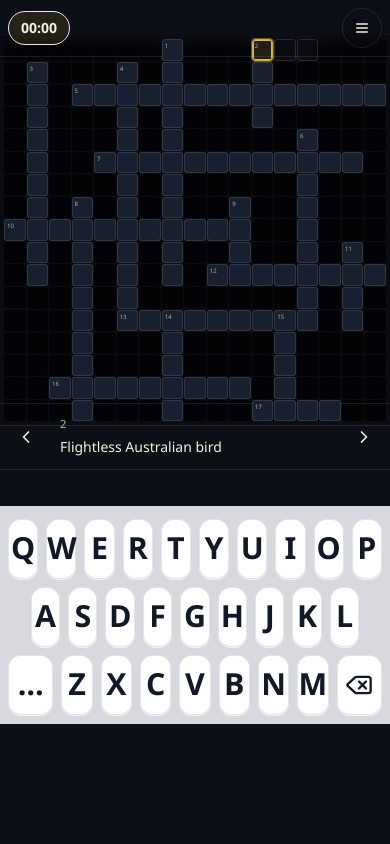
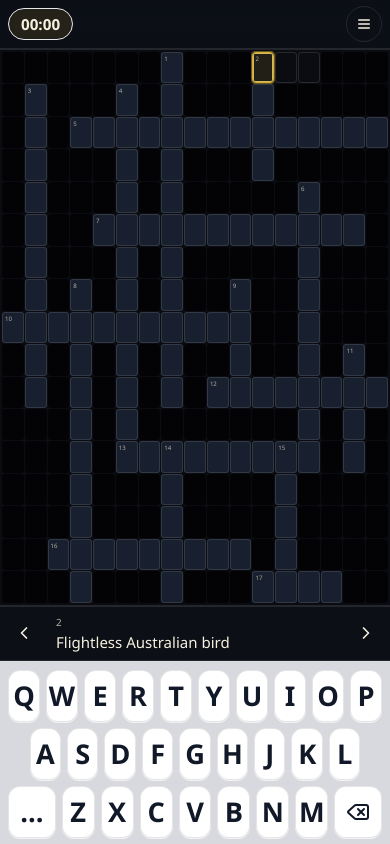
Before and after one commit to Marcmurray92/tara-app, a Next.js app: page /games/crossword/taras-birthday-crossword in a window 390 px wide. Built offline with nearby package versions, Linux system fonts and the light colour scheme; no server answers.

Commit message:
Tighten mobile crossword fit

```diff
--- a/src/components/crossword/crossword-cell.tsx
+++ b/src/components/crossword/crossword-cell.tsx
@@ -10,6 +10,7 @@ type CrosswordCellProps = {
   revealed: boolean;
   isBlock: boolean;
   density?: "regular" | "compact" | "dense";
+  fillContainer?: boolean;
   onClick: () => void;
 };
 
@@ -23,6 +24,7 @@ export function CrosswordCell({
   revealed,
   isBlock,
   density = "regular",
+  fillContainer = false,
   onClick
 }: CrosswordCellProps) {
   const numberClass =
@@ -46,7 +48,9 @@ export function CrosswordCell({
         : "rounded-[0.28rem] sm:rounded-[0.42rem]";
 
   if (isBlock) {
-    return <div className={cn("aspect-square bg-black/70", blockRadiusClass)} aria-hidden="true" />;
+    return (
+      <div className={cn(fillContainer ? "h-full w-full" : "aspect-square", "bg-black/70", blockRadiusClass)} aria-hidden="true" />
+    );
   }
 
   return (
@@ -56,7 +60,8 @@ export function CrosswordCell({
       aria-pressed={selected}
       onClick={onClick}
       className={cn(
-        "relative aspect-square border text-center transition focus-visible:outline-none focus-visible:ring-2 focus-visible:ring-focus",
+        "relative border text-center transition focus-visible:outline-none focus-visible:ring-2 focus-visible:ring-focus",
+        fillContainer ? "h-full w-full" : "aspect-square",
         cellRadiusClass,
         highlighted ? "bg-active-entry/75" : "bg-surface-strong",
         selected ? "border-accent bg-accent-soft shadow-[inset_0_0_0_1px_rgba(231,200,96,0.9),0_0_0_1px_rgba(212,175,55,0.45)]" : "border-border",
--- a/src/components/crossword/crossword-current-clue.tsx
+++ b/src/components/crossword/crossword-current-clue.tsx
@@ -21,27 +21,27 @@ export function CrosswordCurrentClue({
 }) {
   if (compact) {
     return (
-      <div className="w-full border-y border-white/10 bg-surface/90 px-1 py-1">
+      <div className="w-full shrink-0 border-y border-white/10 bg-background px-1 py-0.5">
         <div className="flex items-center gap-1">
-          <Button variant="ghost" size="sm" onClick={onPrevious} aria-label="Previous clue" className="h-11 w-11 px-0">
+          <Button variant="ghost" size="sm" onClick={onPrevious} aria-label="Previous clue" className="h-10 w-10 px-0">
             <ChevronLeft className="h-5 w-5" />
           </Button>
           <button
             type="button"
             onClick={onToggleDirection}
-            className="min-w-0 flex-1 rounded-[0.9rem] px-2 py-2 text-left transition hover:bg-white/5 focus-visible:outline-none focus-visible:ring-2 focus-visible:ring-focus"
+            className="min-w-0 flex-1 rounded-[0.9rem] px-2 py-1.5 text-left transition hover:bg-white/5 focus-visible:outline-none focus-visible:ring-2 focus-visible:ring-focus"
             aria-label={`Current clue ${entry?.number ?? ""}. ${entry?.clue ?? "Select a cell to begin."} Switches direction when tapped. Current direction ${direction}.`}
           >
             {entry ? (
               <>
-                <p className="text-[0.7rem] uppercase tracking-[0.2em] text-muted">{entry.number}</p>
-                <p className="mt-1 text-sm leading-5 text-text">{entry.clue}</p>
+                <p className="text-[0.62rem] uppercase tracking-[0.18em] text-muted">{entry.number}</p>
+                <p className="mt-0.5 text-[0.94rem] leading-5 text-text">{entry.clue}</p>
               </>
             ) : (
-              <p className="text-sm text-muted">Select a cell to begin.</p>
+              <p className="text-[0.94rem] text-muted">Select a cell to begin.</p>
             )}
           </button>
-          <Button variant="ghost" size="sm" onClick={onNext} aria-label="Next clue" className="h-11 w-11 px-0">
+          <Button variant="ghost" size="sm" onClick={onNext} aria-label="Next clue" className="h-10 w-10 px-0">
             <ChevronRight className="h-5 w-5" />
           </Button>
         </div>
--- a/src/components/crossword/crossword-game.tsx
+++ b/src/components/crossword/crossword-game.tsx
@@ -287,15 +287,15 @@ export function CrosswordGame({
       <section className="lg:hidden">
         <div className="flex h-[100svh] flex-col overflow-x-hidden bg-background">
           <div className="safe-top border-b border-white/10 bg-background/95 backdrop-blur">
-            <div className="flex items-center justify-between gap-3 px-2 py-2">
-              <div className="rounded-full border border-accent/25 bg-accent-soft px-3 py-1.5 text-sm font-semibold text-text">
+            <div className="flex items-center justify-between gap-3 px-2 py-1.5">
+              <div className="rounded-full border border-accent/25 bg-accent-soft px-3 py-1 text-[0.95rem] font-semibold text-text">
                 {timerLabel}
               </div>
 
               <button
                 type="button"
                 onClick={() => setMobileMenuOpen(true)}
-                className="flex h-10 w-10 items-center justify-center rounded-full border border-white/10 bg-surface/90 text-text transition hover:border-accent/40 hover:bg-white/5 focus-visible:outline-none focus-visible:ring-2 focus-visible:ring-focus"
+                className="flex h-9 w-9 items-center justify-center rounded-full border border-white/10 bg-surface/90 text-text transition hover:border-accent/40 hover:bg-white/5 focus-visible:outline-none focus-visible:ring-2 focus-visible:ring-focus"
                 aria-label="Open crossword menu"
               >
                 <Menu className="h-4 w-4" />
@@ -486,8 +486,8 @@ export function CrosswordGame({
               </div>
             </div>
           ) : null}
-          <div className="flex min-h-0 flex-1 flex-col">
-            <div className="flex min-h-0 basis-[44%] items-center justify-center py-0.5">
+          <div className="flex min-h-0 flex-1 flex-col overflow-hidden">
+            <div className="min-h-0 flex-1 overflow-hidden">
               <CrosswordGrid
                 puzzle={puzzle}
                 progress={progress}
@@ -498,7 +498,7 @@ export function CrosswordGame({
               />
             </div>
 
-            <div className="basis-[13%] py-0">
+            <div className="shrink-0">
               <CrosswordCurrentClue
                 entry={activeEntry}
                 direction={activeDirection}
@@ -509,7 +509,7 @@ export function CrosswordGame({
               />
             </div>
 
-            <div className="min-h-0 basis-[43%]">
+            <div className="shrink-0">
               <CrosswordTouchKeyboard
                 compact
                 onKeyPress={applyInput}
--- a/src/components/crossword/crossword-grid.tsx
+++ b/src/components/crossword/crossword-grid.tsx
@@ -31,14 +31,27 @@ export function CrosswordGrid({
     <div
       className={cn(
         "border border-white/10 bg-black/20",
-        compact ? "w-full border-x-0 px-1 py-1" : "rounded-[1.4rem] p-2.5 sm:p-3.5"
+        compact
+          ? "flex h-full w-full items-center justify-center overflow-hidden border-x-0 px-0.5 py-0.5"
+          : "rounded-[1.4rem] p-2.5 sm:p-3.5"
       )}
     >
       <div
-        className={cn("grid", compact ? "gap-px" : "gap-0.5 sm:gap-1")}
-        style={{
-          gridTemplateColumns: `repeat(${puzzle.columns}, minmax(0, 1fr))`
-        }}
+        className={cn(
+          "grid",
+          compact ? "mx-auto h-full max-h-full max-w-full shrink-0 gap-px" : "gap-0.5 sm:gap-1"
+        )}
+        style={
+          compact
+            ? {
+                gridTemplateColumns: `repeat(${puzzle.columns}, minmax(0, 1fr))`,
+                gridTemplateRows: `repeat(${puzzle.rows}, minmax(0, 1fr))`,
+                aspectRatio: `${puzzle.columns} / ${puzzle.rows}`
+              }
+            : {
+                gridTemplateColumns: `repeat(${puzzle.columns}, minmax(0, 1fr))`
+              }
+        }
       >
         {puzzle.cells.flat().map((cell) => {
           const playerCell = progress.cells[cell.row]?.[cell.column];
@@ -54,6 +67,7 @@ export function CrosswordGrid({
               revealed={playerCell?.revealed ?? false}
               isBlock={!cell.solution}
               density={density}
+              fillContainer={compact}
               onClick={() => onSelectCell(cell.row, cell.column)}
             />
           );
--- a/src/components/crossword/crossword-touch-keyboard.tsx
+++ b/src/components/crossword/crossword-touch-keyboard.tsx
@@ -23,17 +23,17 @@ export function CrosswordTouchKeyboard({
   return (
     <div
       className={cn(
-        "lg:hidden",
+        "shrink-0 lg:hidden",
         compact
-          ? "w-full border-y border-white/10 bg-[#d8d9de] px-2 py-3 pb-[max(0.5rem,env(safe-area-inset-bottom))]"
+          ? "w-full border-t border-white/10 bg-[#d8d9de] px-2 py-2 pb-[max(0.4rem,env(safe-area-inset-bottom))]"
           : "rounded-[1.25rem] border border-white/10 bg-surface/90 p-3.5"
       )}
     >
-      <div className={cn(compact ? "space-y-2" : "space-y-2")}>
+      <div className={cn(compact ? "space-y-1.5" : "space-y-2")}>
         {(compact ? KEYBOARD_ROWS.slice(0, 2) : KEYBOARD_ROWS).map((row, rowIndex) => (
           <div
             key={row}
-            className={cn("grid", compact ? "gap-2" : "gap-2")}
+            className={cn("grid", compact ? "gap-1.5" : "gap-2")}
             style={{
               gridTemplateColumns:
                 compact && rowIndex === 1
@@ -50,7 +50,7 @@ export function CrosswordTouchKeyboard({
                 onClick={() => onKeyPress(letter)}
                 className={cn(
                   "border border-black/10 bg-white font-semibold text-[#111827] shadow-[0_1px_0_rgba(255,255,255,0.7)] transition hover:bg-white/95 focus-visible:outline-none focus-visible:ring-2 focus-visible:ring-focus",
-                  compact ? "min-h-[3.75rem] rounded-[0.8rem] px-0 text-[1.9rem] leading-none" : "min-h-12 rounded-xl px-2 text-sm"
+                  compact ? "min-h-[3.25rem] rounded-[0.75rem] px-0 text-[1.7rem] leading-none" : "min-h-12 rounded-xl px-2 text-sm"
                 )}
               >
                 {letter}
@@ -63,7 +63,7 @@ export function CrosswordTouchKeyboard({
 
       {compact ? (
         <div
-          className="mt-2 grid gap-2"
+          className="mt-1.5 grid gap-1.5"
           style={{
             gridTemplateColumns: "1.45fr repeat(7, minmax(0, 1fr)) 1.45fr"
           }}
@@ -72,7 +72,7 @@ export function CrosswordTouchKeyboard({
             type="button"
             onPointerDown={preserveGridFocus}
             onClick={onOpenMenu}
-            className="inline-flex min-h-[3.75rem] items-center justify-center rounded-[0.8rem] border border-black/10 bg-white px-0 text-[1.9rem] font-semibold leading-none text-[#111827] shadow-[0_1px_0_rgba(255,255,255,0.7)] transition hover:bg-white/95 focus-visible:outline-none focus-visible:ring-2 focus-visible:ring-focus"
+            className="inline-flex min-h-[3.25rem] items-center justify-center rounded-[0.75rem] border border-black/10 bg-white px-0 text-[1.7rem] font-semibold leading-none text-[#111827] shadow-[0_1px_0_rgba(255,255,255,0.7)] transition hover:bg-white/95 focus-visible:outline-none focus-visible:ring-2 focus-visible:ring-focus"
             aria-label="Open menu"
           >
             <span aria-hidden="true">…</span>
@@ -83,7 +83,7 @@ export function CrosswordTouchKeyboard({
               type="button"
               onPointerDown={preserveGridFocus}
               onClick={() => onKeyPress(letter)}
-              className="inline-flex min-h-[3.75rem] items-center justify-center rounded-[0.8rem] border border-black/10 bg-white px-0 text-[1.9rem] font-semibold leading-none text-[#111827] shadow-[0_1px_0_rgba(255,255,255,0.7)] transition hover:bg-white/95 focus-visible:outline-none focus-visible:ring-2 focus-visible:ring-focus"
+              className="inline-flex min-h-[3.25rem] items-center justify-center rounded-[0.75rem] border border-black/10 bg-white px-0 text-[1.7rem] font-semibold leading-none text-[#111827] shadow-[0_1px_0_rgba(255,255,255,0.7)] transition hover:bg-white/95 focus-visible:outline-none focus-visible:ring-2 focus-visible:ring-focus"
             >
               {letter}
             </button>
@@ -92,10 +92,10 @@ export function CrosswordTouchKeyboard({
             type="button"
             onPointerDown={preserveGridFocus}
             onClick={onBackspace}
-            className="inline-flex min-h-[3.75rem] items-center justify-center rounded-[0.8rem] border border-black/10 bg-white px-0 text-[#111827] shadow-[0_1px_0_rgba(255,255,255,0.7)] transition hover:bg-white/95 focus-visible:outline-none focus-visible:ring-2 focus-visible:ring-focus"
+            className="inline-flex min-h-[3.25rem] items-center justify-center rounded-[0.75rem] border border-black/10 bg-white px-0 text-[#111827] shadow-[0_1px_0_rgba(255,255,255,0.7)] transition hover:bg-white/95 focus-visible:outline-none focus-visible:ring-2 focus-visible:ring-focus"
             aria-label="Delete"
           >
-            <Delete className="h-7 w-7" aria-hidden="true" />
+            <Delete className="h-6 w-6" aria-hidden="true" />
             <span className="sr-only">Delete</span>
           </button>
         </div>
```
